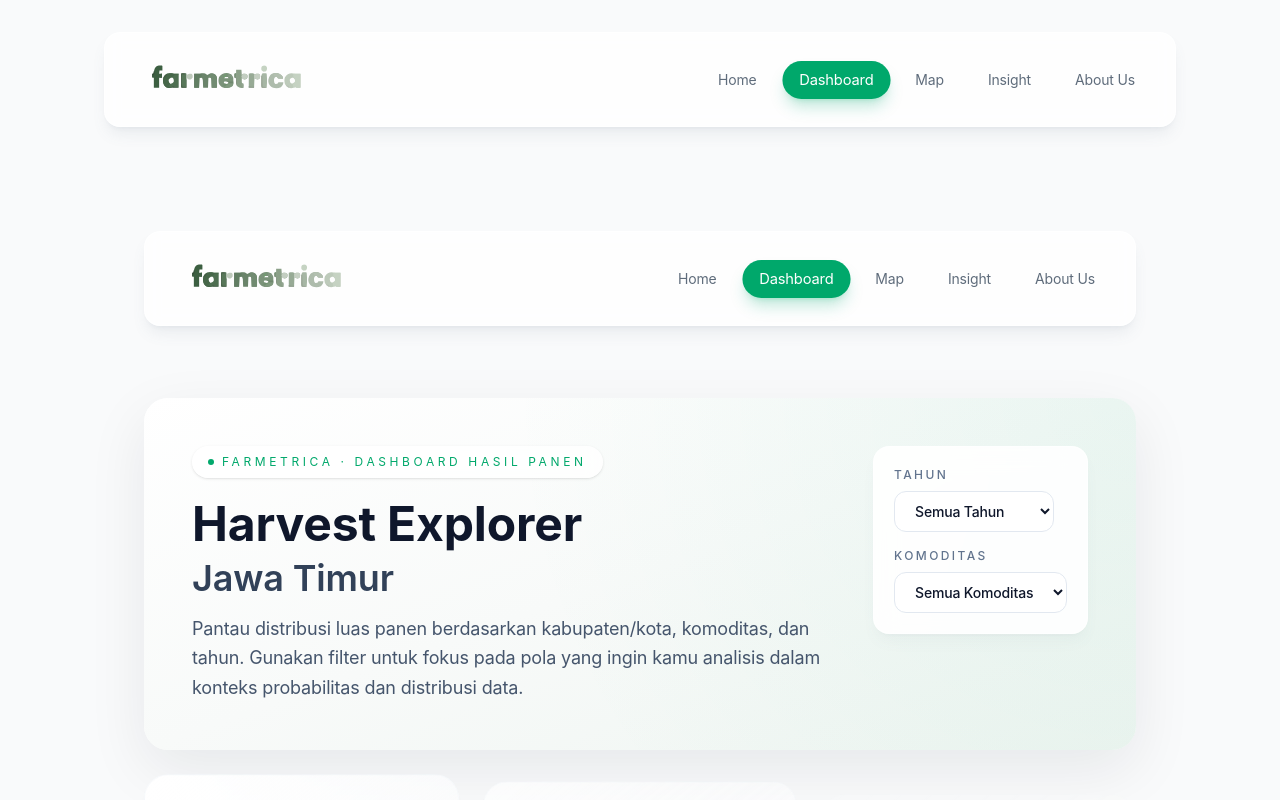
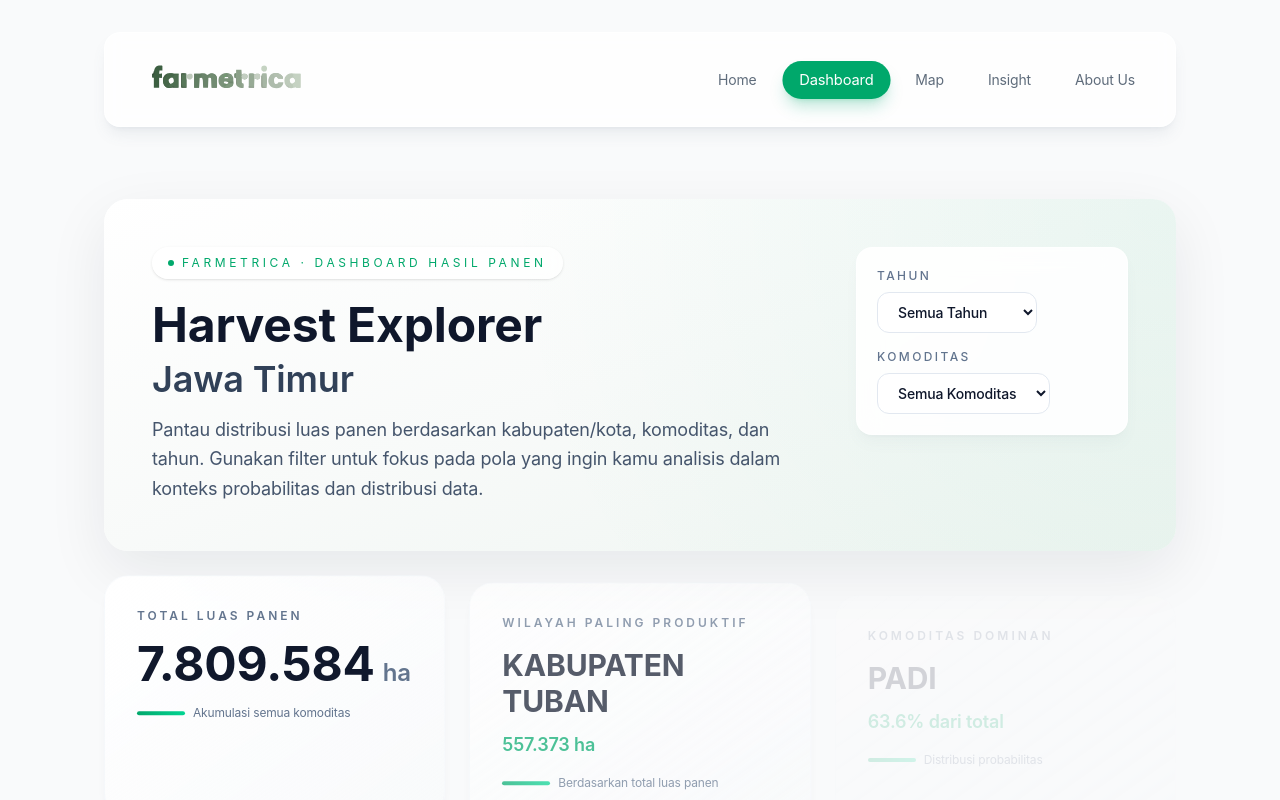
Before and after one commit to dipndipp/farmetrica, a Next.js app: page /dashboard in a window 1280 px wide. Shown: the top 800 px of the page. Built offline with nearby package versions, Linux system fonts and the light colour scheme.

Commit message:
filtering and search add on

```diff
--- a/src/app/dashboard/page.tsx
+++ b/src/app/dashboard/page.tsx
@@ -1,15 +1,5 @@
-import { Navbar } from "@/components/layout/Navbar";
 import { DashboardPage } from "@/components/pages/Dashboard";
-import { Footer } from "@/components/layout/Footer";
 
 export default function DashboardRoute() {
-  return (
-    <div className="bg-[var(--background)] text-[var(--foreground)]">
-      <main className="mx-auto flex min-h-screen max-w-6xl flex-col gap-8 px-6 pb-16 pt-8 lg:px-10">
-      <Navbar />
-      <DashboardPage />
-      <Footer />
-      </main>
-    </div>
-  );
+  return <DashboardPage />;
 }
```
